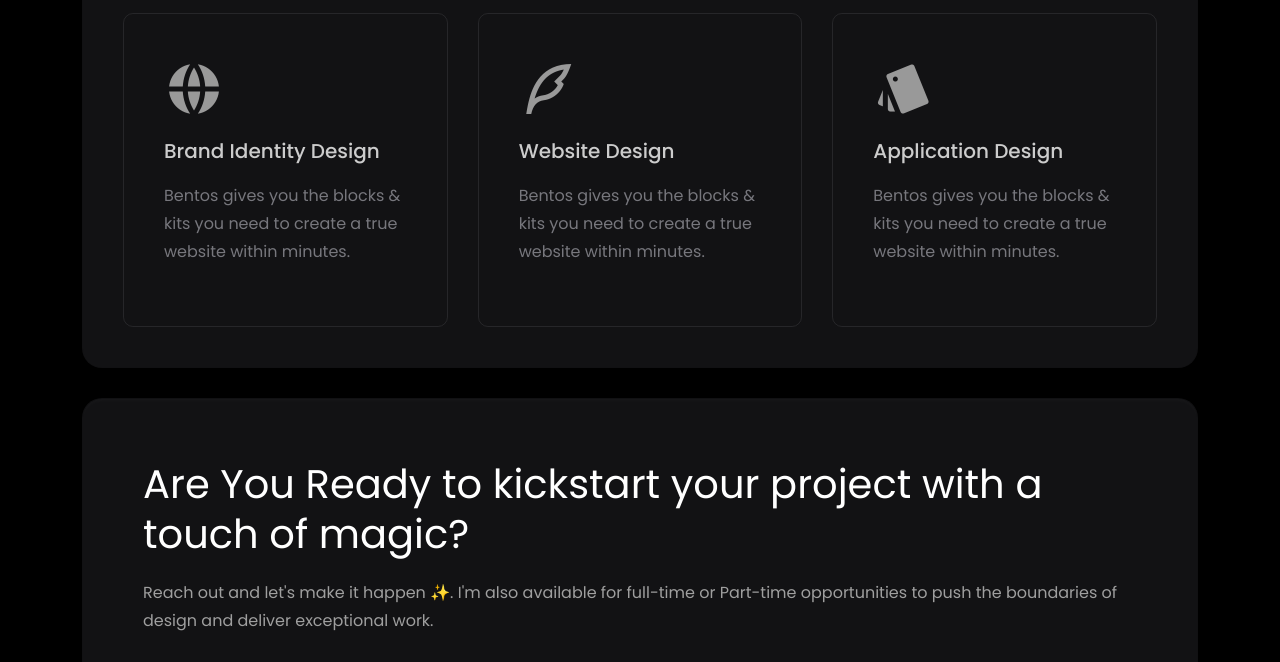
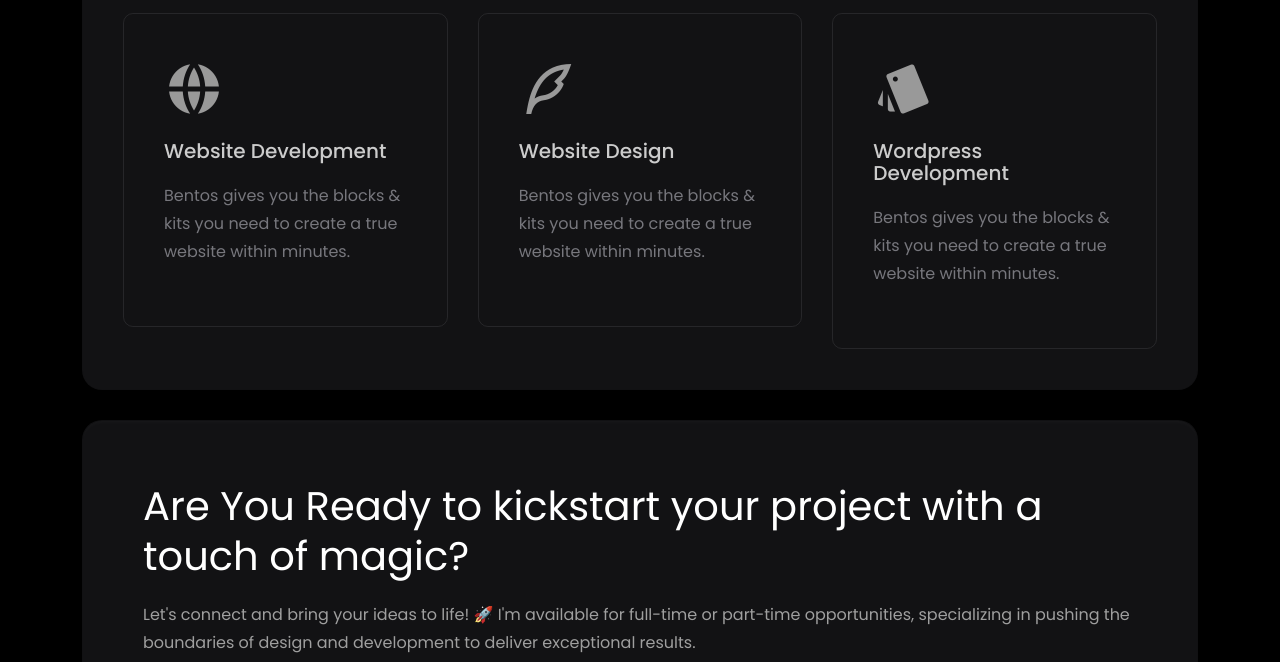
Before and after one commit to Lingarajpk/Lingaraj, a plain HTML site: page service.html in a window 1280 px wide. Shown: the part 287-949 px from the top of the page. Drawn offline with Linux system fonts and the light colour scheme.

Commit message:
sentence

```diff
--- a/service.html
+++ b/service.html
@@ -87,7 +87,7 @@
                 <div class="row">
                     <div class="col-lg-4 col-md-6">
                         <div class="service-item wow fadeInUp delay-0-2s"><i class="ri-global-fill"></i>
-                            <h4>Brand Identity Design</h4>
+                            <h4>Website Development</h4>
                             <p>Bentos gives you the blocks & kits you need to create a true website within minutes.</p>
                         </div>
                     </div>
@@ -99,7 +99,7 @@
                     </div>
                     <div class="col-lg-4 col-md-6">
                         <div class="service-item wow fadeInUp delay-0-6s"><i class="ri-pantone-fill"></i>
-                            <h4>Application Design</h4>
+                            <h4>Wordpress Development</h4>
                             <p>Bentos gives you the blocks & kits you need to create a true website within minutes.</p>
                         </div>
                     </div>
@@ -183,8 +183,7 @@
                 <div class="col-lg-12">
                     <div class="about-content-part call-to-action-part wow fadeInUp delay-0-2s text-center">
                         <h2>Are You Ready to kickstart your project with a touch of magic?</h2>
-                        <p>Reach out and let's make it happen ✨. I'm also available for full-time or Part-time
-                            opportunities to push the boundaries of design and deliver exceptional work.</p>
+                        <p>Let's connect and bring your ideas to life! 🚀 I'm available for full-time or part-time opportunities, specializing in pushing the boundaries of design and development to deliver exceptional results.</p>
                         <div class="hero-btns"><a href="contact.html" class="theme-btn">Let's Talk<i
                                     class="ri-download-line"></i></a></div>
                     </div>
```
Also changed, not shown: about.html (+1 -2 lines), contact.html (+1 -2 lines), index.html (+1 -2 lines), works.html (+1 -2 lines).
